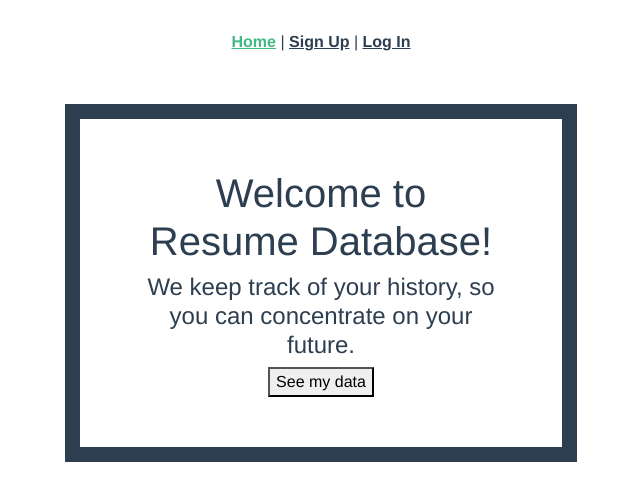
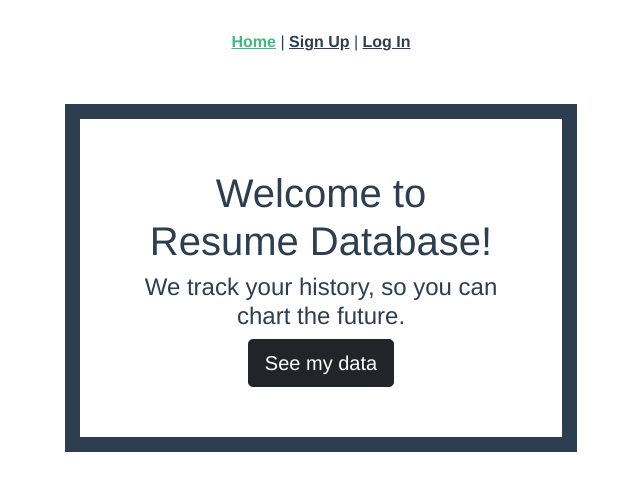
Before and after one commit to SamSharff/resume-frontend, a Vue app: page / in a window 1280 px wide. Shown: the top 500 px of the page, without its empty margins (319-959 px from the left). Built offline with nearby package versions, Linux system fonts and the light colour scheme.

Commit message:
styles homepage button

```diff
--- a/src/views/HomeView.vue
+++ b/src/views/HomeView.vue
@@ -14,21 +14,17 @@ export default {
   <div class="home">
     <div class="container">
       <h1>Welcome to Resume Database!</h1>
-      <h4>We keep track of your history, so you can concentrate on your future.</h4>
+      <h4>We track your history, so you can chart the future.</h4>
       <div class="route-to-user-index-button">
-        <button @click="$router.push('/resumes/')">See my data</button>
+        <button type="button" class="btn btn-primary btn-lg btn-block btn-dark" @click="$router.push('/resumes/')">
+          See my data
+        </button>
       </div>
     </div>
   </div>
 </template>
 
 <style>
-/* .home {
-  text-align: center;
-  border: 3px solid;
-  padding: 50px;
-  border-color: #2c3e50;
-} */
 .home {
   text-align: center;
   width: 300px;
```
